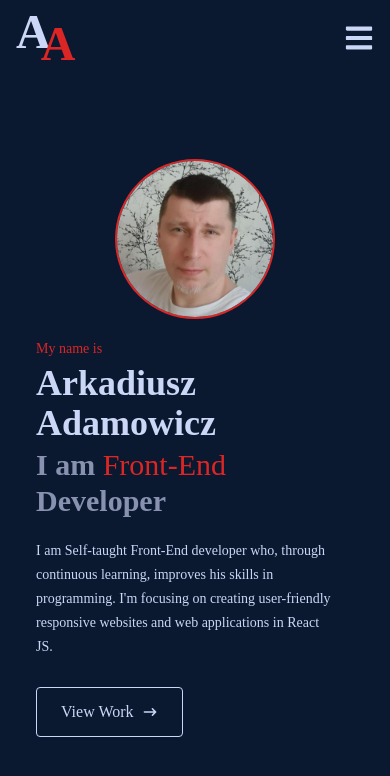
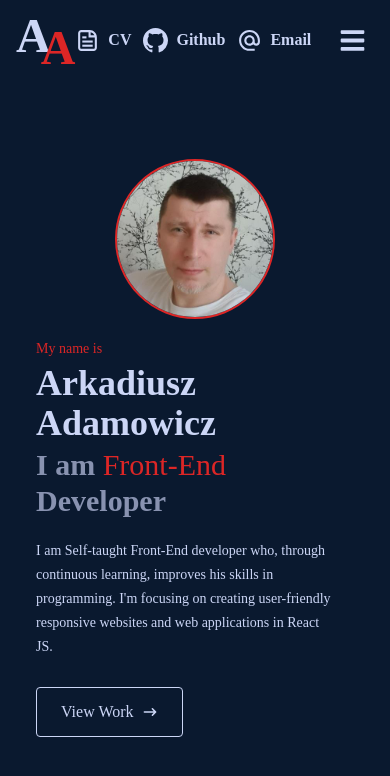
Before and after one commit to Arkadiusz-Adamowicz/portfolio, a React (Create React App) app: page / in a window 390 px wide. Shown: the top 776 px of the page. Built offline with nearby package versions, Linux system fonts and the light colour scheme; the HTML template or start-up script is replaced by a standard one.

Commit message:
add links

```diff
--- a/src/components/Navbar.jsx
+++ b/src/components/Navbar.jsx
@@ -1,66 +1,85 @@
 import React, { useState } from 'react';
 import { FaBars, FaTimes } from 'react-icons/fa';
 import { Link } from 'react-scroll';
+import { CgFileDocument } from 'react-icons/cg';
+import { BsGithub } from 'react-icons/bs';
+import { MdOutlineAlternateEmail } from 'react-icons/md';
 
 const Navbar = () => {
   const [nav, setNav] = useState(false);
   const HandleNav = () => setNav(!nav);
-  const CloseMenu = () => setNav(false)
+  const CloseMenu = () => setNav(false);
 
   return (
     <div className='md:fixed md:shadow-xl w-full h-[80px] bg-[#0a192f] text-white'>
       <div className='flex items-center justify-between px-4 mx-auto'>
-        <div className='flex mb-2'>
+        <div className='flex justify-between items-center'>
+          <div className='flex mb-2 md:px-2 mt-1'>
             <h1 className='text-5xl font-bold text-[#ccd6f6] mt-2'>A</h1>
             <h1 className='text-5xl font-bold text-red-600 mt-[20px] ml-[-10px]'>
               A
             </h1>
+          </div>
+          <div className='flex gap-2'>
+            <a
+              href='https://arkadiusz-adamowicz-cv.netlify.app'
+              target='_blank'
+              className='flex mr-1'
+            >
+              <CgFileDocument size={25} className='text-[#ccd6f6]' />
+              <p className='ml-2 text-[#ccd6f6] hover:text-red-600 transition-all duration-100 font-semibold'>
+                CV
+              </p>
+            </a>
+            <a
+              href='https://github.com/Arkadiusz-Adamowicz'
+              target='_blank'
+              className='flex mr-1'
+            >
+              <BsGithub size={25} className='text-[#ccd6f6]' />
+              <p className='ml-2 text-[#ccd6f6]  hover:text-red-600 transition-all duration-100 font-semibold'>
+                Github
+              </p>
+            </a>
+            <a
+              href='mailto:arek.adamowicz81@gmail.com'
+              target='_blank'
+              className='flex mr-1'
+            >
+              <MdOutlineAlternateEmail size={25} className='text-[#ccd6f6]' />
+              <p className='ml-2 text-[#ccd6f6]  hover:text-red-600 transition-all duration-100 font-semibold'>
+                Email
+              </p>
+            </a>
+          </div>
         </div>
 
         {/* Menu */}
         <div className='hidden md:flex'>
           <ul className='flex text-[#ccd6f6] font-bold'>
             <li className='hover:text-red-600 transition duration-200'>
-              <Link
-                to='home'
-                smooth={true}
-                duration={500}
-              >
+              <Link to='home' smooth={true} duration={500}>
                 Home
               </Link>
             </li>
             <li className='hover:text-red-600 transition duration-200'>
-            <Link
-                to='about'
-                smooth={true}
-                duration={500}
-              >
+              <Link to='about' smooth={true} duration={500}>
                 About
               </Link>
             </li>
             <li className='hover:text-red-600 transition duration-200'>
-            <Link
-                to='skills'
-                smooth={true}
-                duration={500}
-              >
+              <Link to='skills' smooth={true} duration={500}>
                 Skills
               </Link>
             </li>
-            <li className='hover:text-red-600 transition duration-200'> <Link
-                to='work'
-                smooth={true}
-                offset={-30}
-                duration={500}
-              >
+            <li className='hover:text-red-600 transition duration-200'>
+              {' '}
+              <Link to='work' smooth={true} offset={-30} duration={500}>
                 Work
-              </Link></li>
+              </Link>
+            </li>
             <li className='hover:text-red-600 transition duration-200'>
-            <Link
-                to='contact'
-                smooth={true}
-                duration={500}
-              >
+              <Link to='contact' smooth={true} duration={500}>
                 Contact
               </Link>
             </li>
@@ -72,27 +91,23 @@ const Navbar = () => {
           <ul
             className={
               !nav
-                ? 'md:hidden absolute text-[#ccd6f6] top-0 left-[-100%] w-full h-screen flex flex-col justify-center items-center bg-[#0a192f]'
-                : 'md:hidden absolute text-[#ccd6f6] top-0 left-0 w-full h-screen flex flex-col justify-center items-center bg-[#0a192f]'
+                ? 'md:hidden absolute text-[#ccd6f6] top-0 -left-full w-full h-screen flex flex-col justify-center items-center bg-[#0a192f]'
+                : 'md:hidden absolute text-[#ccd6f6] top-0 left-0 w-full h-screen flex flex-col justify-center items-center bg-[rgb(10,25,47)] transition-all duration-200'
             }
           >
+            <div className='flex mb-2 md:px-2 mt-1'>
+              <h1 className='text-5xl font-bold text-[#ccd6f6] mt-2'>A</h1>
+              <h1 className='text-5xl font-bold text-red-600 mt-[20px] ml-[-10px]'>
+                A
+              </h1>
+            </div>
             <li className='my-6 text-2xl font-bold hover:text-red-600 transition duration-200'>
-            <Link
-                onClick={CloseMenu}
-                to='home'
-                smooth={true}
-                duration={500}
-              >
+              <Link onClick={CloseMenu} to='home' smooth={true} duration={500}>
                 Home
               </Link>
             </li>
             <li className='my-6 text-2xl font-bold hover:text-red-600     transition duration-200'>
-            <Link
-                onClick={CloseMenu}
-                to='about'
-                smooth={true}
-                duration={500}
-              >
+              <Link onClick={CloseMenu} to='about' smooth={true} duration={500}>
                 About
               </Link>
             </li>
@@ -107,12 +122,7 @@ const Navbar = () => {
               </Link>
             </li>
             <li className='my-6 text-2xl font-bold hover:text-red-600     transition duration-200'>
-            <Link
-                onClick={CloseMenu}
-                to='work'
-                smooth={true}
-                duration={500}
-              >
+              <Link onClick={CloseMenu} to='work' smooth={true} duration={500}>
                 Work
               </Link>
             </li>
@@ -130,11 +140,11 @@ const Navbar = () => {
         </div>
 
         {/* Hamburger */}
-        <div className='md:hidden text-[#ccd6f6] z-10' onClick={HandleNav}>
+        <div className='md:hidden text-[#ccd6f6] z-10 mx-2' onClick={HandleNav}>
           {!nav ? (
-            <FaBars className='cursor-pointer' size={30} />
+            <FaBars className='cursor-pointer' size={27} />
           ) : (
-            <FaTimes className='cursor-pointer' size={30} />
+            <FaTimes className='cursor-pointer' size={27} />
           )}
         </div>
       </div>
```
Also changed, not shown: src/index.css (+5 -2 lines). Lines whose indentation alone changed are shown as unchanged.
